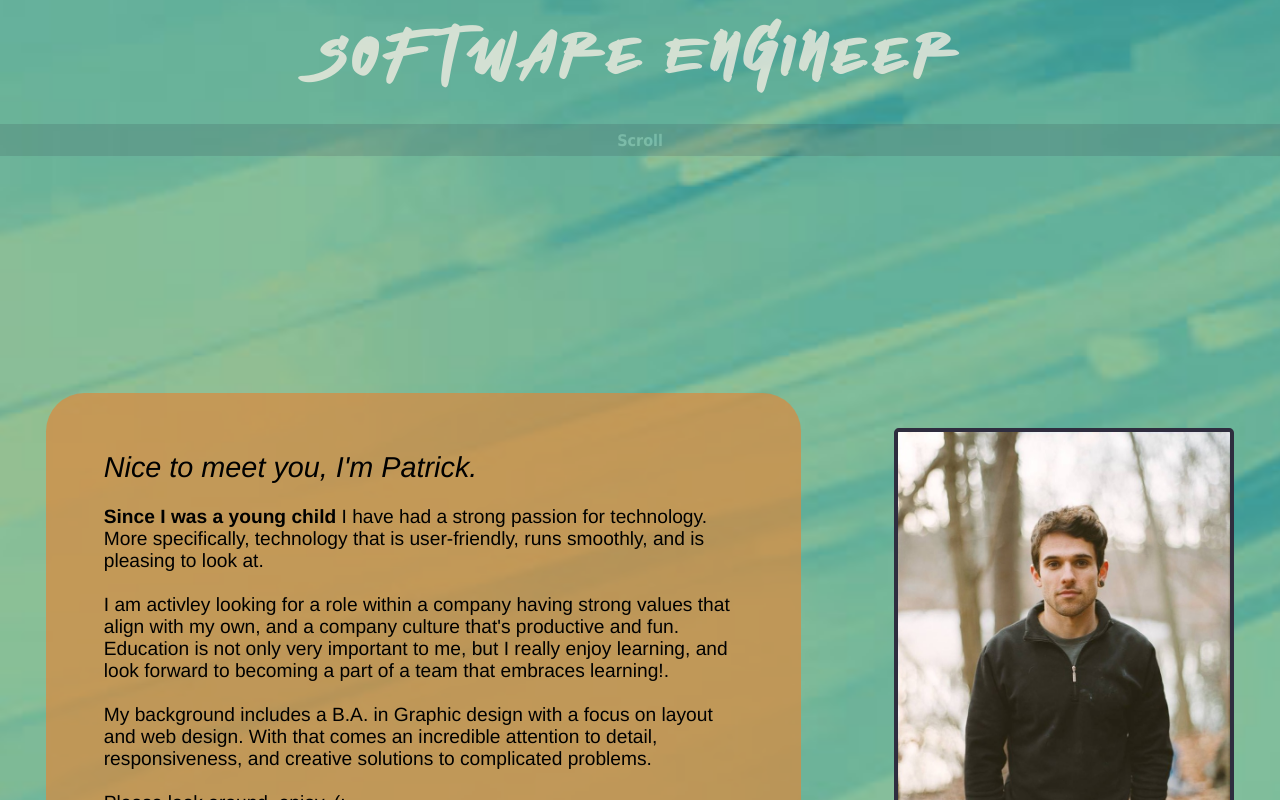
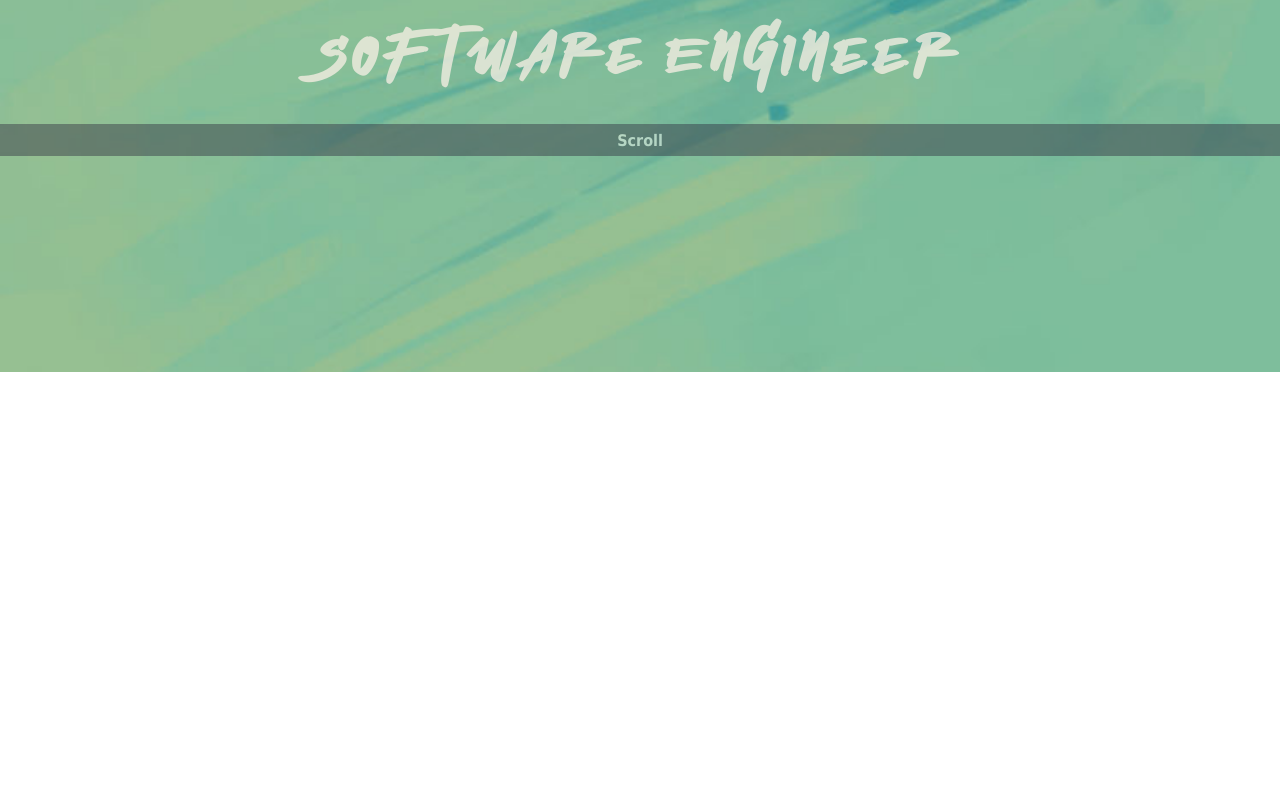
Before and after one commit to pattshreds/portfolio, a React (Create React App) app: page / in a window 1280 px wide. Shown: the part 500-1300 px from the top of the page. After the commit the page ends 872 px from the top, so only its background shows below. Built offline with nearby package versions, Linux system fonts and the light colour scheme.

Commit message:
got spring working on HomePage component when scrollPosition is > 200, but not rendering smoothly.

```diff
--- a/src/components/HomePage.js
+++ b/src/components/HomePage.js
@@ -1,11 +1,16 @@
-import React from 'react';
+import React, { useState } from 'react';
 import '../styles/homeStyles.css';
+import { useSpring, animated } from 'react-spring';
 
 const HomePage = () => {
+    const bioBox = useSpring({
+        to: { marginLeft: '0' },
+        from: { marginLeft: '-500rem' },
+    });
     return (
         <>
             <div id='homeContainer'>
-                <div id='bioText'>
+                <animated.div id='bioText' style={bioBox}>
                     <i id='introLine'>Nice to meet you, I'm Patrick.</i> <br />{' '}
                     <br />
                     <strong>Since I was a young child</strong> I have had a
@@ -24,7 +29,7 @@ const HomePage = () => {
                     to complicated problems. <br />
                     <br />
                     Please look around, enjoy. (:
-                </div>
+                </animated.div>
                 <img src='/mylove.jpg' alt='headshot' />
             </div>
         </>
--- a/src/components/Welcome.js
+++ b/src/components/Welcome.js
@@ -6,6 +6,7 @@ import ProjectsPage from './ProjectsPage.js';
 import { useSpring, animated, config } from 'react-spring';
 
 const Welcome = () => {
+    const scrollPosition = window.scrollY;
     const [flip, set] = useState(false);
     const firstProps = useSpring({
         to: { marginLeft: '7rem' },
@@ -62,8 +63,8 @@ const Welcome = () => {
                         Scroll
                     </animated.div>
                 </div>
-                <HomePage />
-                <ProjectsPage />
+                {scrollPosition > 10 && <HomePage />}
+                {/* <ProjectsPage /> */}
             </Parallax>
         </>
     );
```
